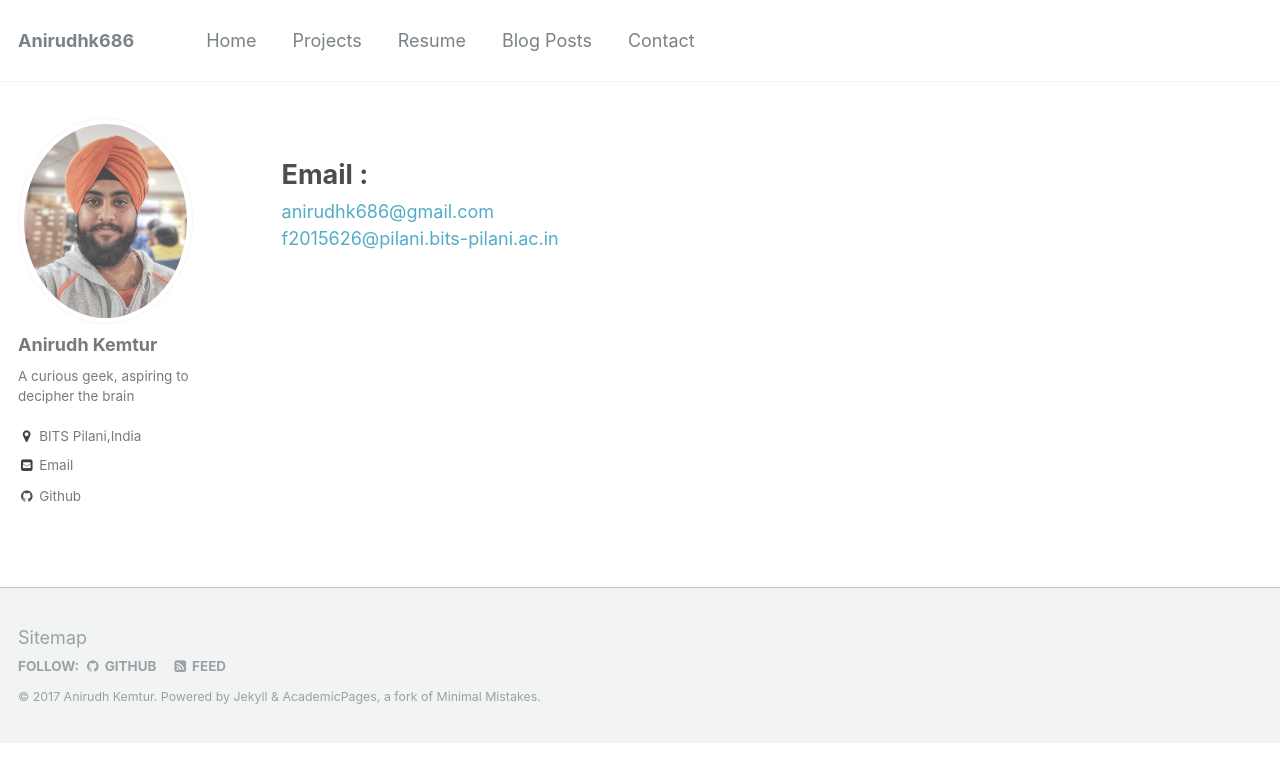
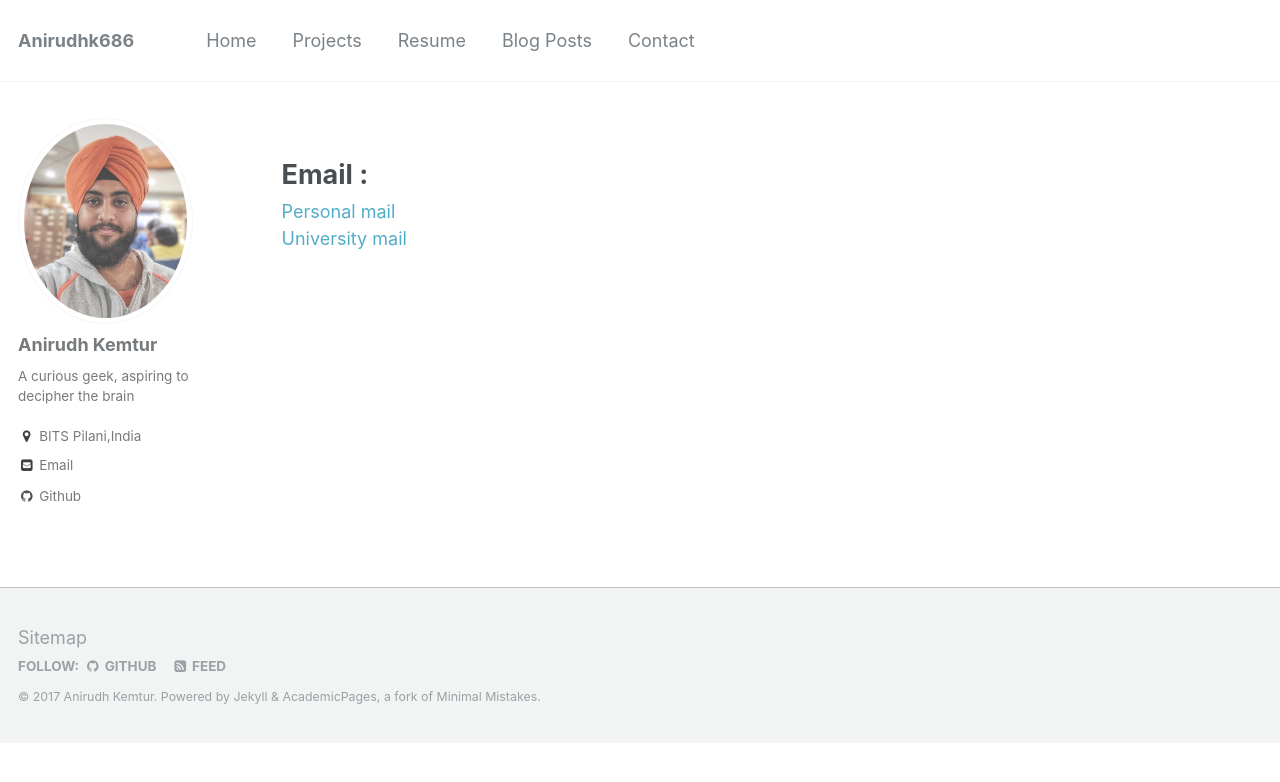
Before and after one commit to amitojdeep/amitojdeep.github.io, a Jekyll site: the page built from _pages/contact.md, in a window 1280 px wide. Shown: the top 782 px of the page. Built offline with Jekyll 4.4.1, drawn with Linux system fonts in a browser that asks for light colours.

Commit message:
Update contact.md

```diff
--- a/_pages/contact.md
+++ b/_pages/contact.md
@@ -9,5 +9,5 @@ redirect_from:
 {{ page.excerpt | markdownify }}
 
 #### <span style="font-size: 2em;">Email :</span>
- [anirudhk686@gmail.com](mailto:anirudhk686@gmail.com) <br>
- [f2015626@pilani.bits-pilani.ac.in](mailto:f2015626@pilani.bits-pilani.ac.in)
+ [Personal mail](mailto:amitoj96@gmail.com) <br>
+ [University mail](mailto:f2014615@pilani.bits-pilani.ac.in)
```
